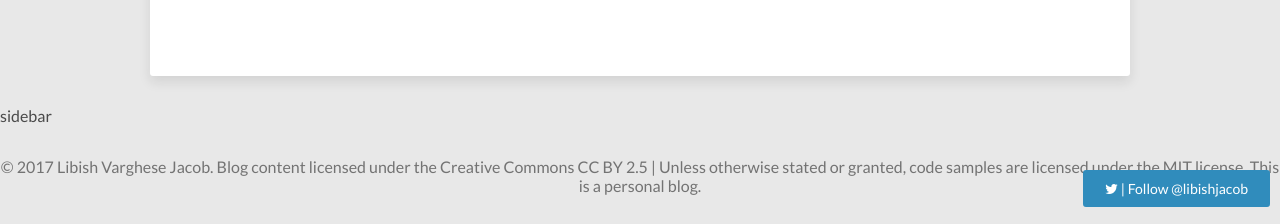
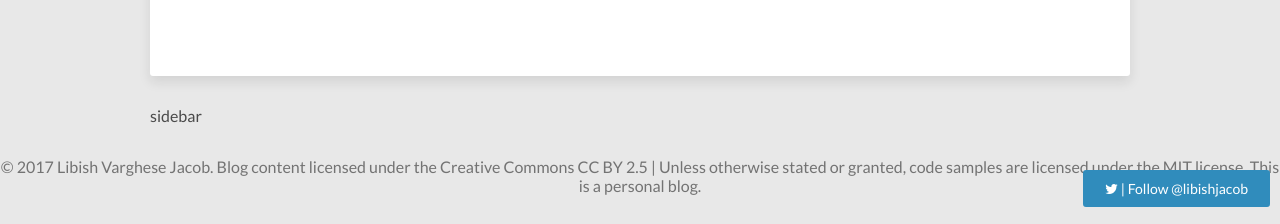
Before and after one commit to libish-jacob/Blog, a Jekyll site: the page built from index.html, in a window 1280 px wide and 900 px high, scrolled down 1536 px. Shown: the part 673-897 px from the top of the window. Built offline with Jekyll 4.4.1, drawn with Linux system fonts in a browser that asks for light colours; nearby versions of some CDN libraries; the list of posts is cut into pages by our own code; comment, search, counter and statistics services are not loaded.

Commit message:
Update home.html

```diff
--- a/_layouts/home.html
+++ b/_layouts/home.html
@@ -12,14 +12,14 @@
 {% include browser-upgrade.html %}
 {% include header.html %}
 
-<div>
 <div id="main" role="main">
+  <div>
   {{ content }}
-</div><!-- /#main -->
-<div>
+    </div>
+  <div>
 sidebar
 </div>
-</div>
+</div><!-- /#main -->
 
 {% include scripts.html %}
 
```
